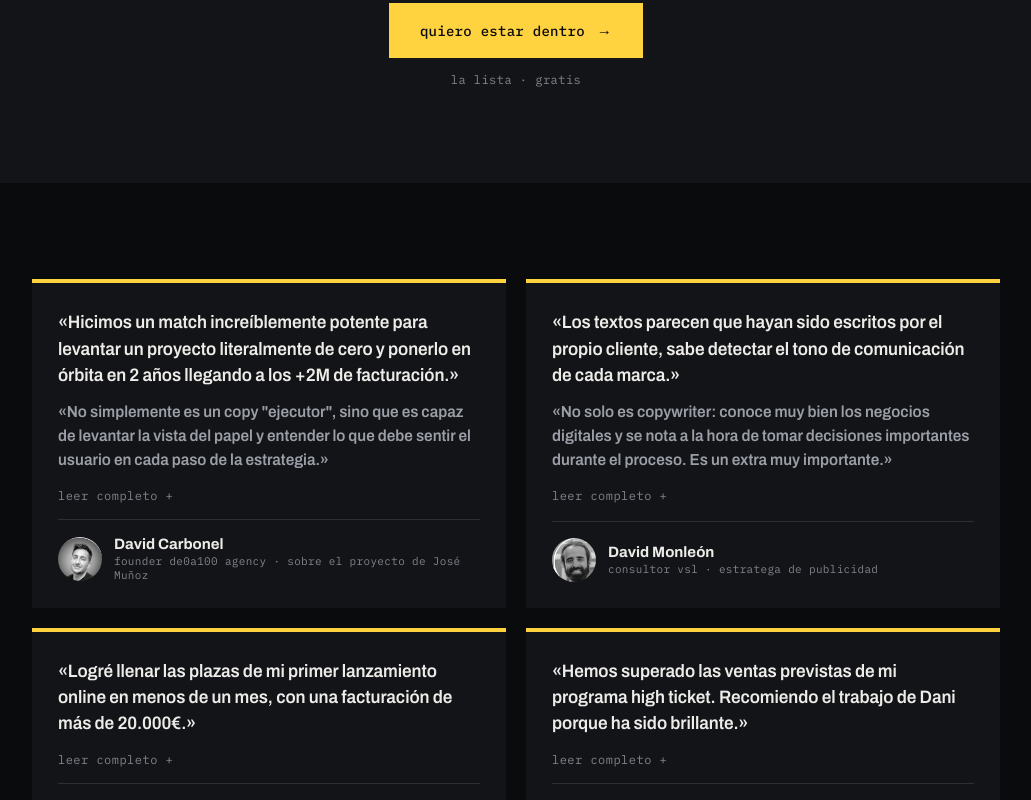
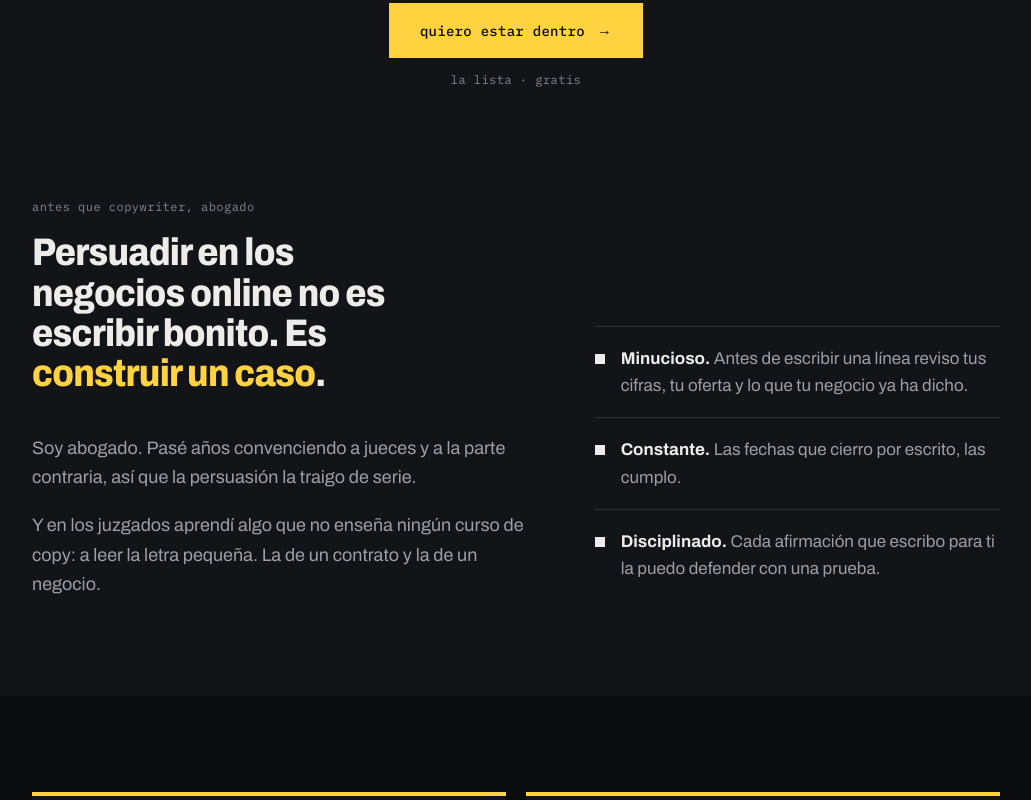
Before and after one commit to danigdecelis/danielgarciadecelis-com, a plain HTML site: page index.html in a window 1280 px wide. Shown: the part 1668-2468 px from the top of the page, without its empty margins (224-1255 px from the left). Drawn offline with Linux system fonts and the light colour scheme.

Commit message:
Home: nota «(el de más de 50 lanzamientos)» y bloque de abogado tras la prueba social en vídeo
Co-Authored-By: Claude Opus 5.5 <noreply@anthropic.com>
Claude-Session: https://claude.ai/code/session_01XXbBETsFo9E2RXX8XyC9xQ

```diff
--- a/index.html
+++ b/index.html
@@ -68,6 +68,15 @@ html{scroll-behavior:smooth}
 @media (min-width:1200px) and (max-width:1359px){.hs-nota{font-size:12px}}
 .hs-fin{margin-top:14px!important;padding-top:14px;border-top:1px solid var(--line);font-size:clamp(17px,1.5vw,19px);line-height:1.55;color:var(--ink-muted)}
 @media (max-width:1199px){.hs-nota{flex-basis:100%;padding-left:22px}}
+.abogado{margin-top:112px;display:grid;grid-template-columns:minmax(0,1.25fr) minmax(0,1fr);gap:56px;align-items:end}
+.abogado .h-sec{max-width:18ch}
+.abogado-eti{margin:0 0 18px;font-family:var(--font-mono);font-size:12px;letter-spacing:.04em;color:var(--ink-subtle)}
+.abogado-p{margin:18px 0 0;max-width:56ch;font-size:18px;line-height:1.65;color:var(--ink-muted)}
+.abogado-rasgos{list-style:none;margin:0;padding:0;display:flex;flex-direction:column;gap:0}
+.abogado-rasgos li{padding:18px 0 18px 26px;border-top:1px solid var(--line);position:relative;font-size:17px;line-height:1.6;color:var(--ink-muted)}
+.abogado-rasgos li::before{content:"";position:absolute;left:0;top:27px;width:10px;height:10px;background:var(--ink)}
+.abogado-rasgos b{color:var(--ink);font-weight:700}
+@media (max-width:820px){.abogado{margin-top:72px;grid-template-columns:minmax(0,1fr);gap:28px}.abogado-p{font-size:17px}}
 .metodo{margin-top:112px}
 .metodo-lead{margin:0 0 28px;font-family:var(--font-mono);font-size:13px;color:var(--ink-subtle)}
 .metodo-pasos{list-style:none;margin:0;padding:0;display:grid;grid-template-columns:repeat(2,minmax(0,1fr));gap:0 48px;max-width:1040px}
@@ -115,7 +124,7 @@ html{scroll-behavior:smooth}
           <div class="hero-txt">
             <div class="hs">
               <p class="hs-1">La IA no me sustituye: trabaja para mí.</p>
-              <p class="hs-par"><b>Yo pongo el criterio</b> <span class="hs-nota">(el de decenas de lanzamientos y embudos de 5, 6 y&nbsp;7&nbsp;cifras)</span></p>
+              <p class="hs-par"><b>Yo pongo el criterio</b> <span class="hs-nota">(el de más de 50&nbsp;lanzamientos)</span></p>
               <p class="hs-par"><b>Ella, la velocidad</b></p>
               <p class="hs-fin">Con mi sistema operativo de IA trabajo más rápido y con más claridad y profundidad.</p>
             </div>
@@ -165,6 +174,20 @@ html{scroll-behavior:smooth}
             <div class="dg-stat dg-stat--grande"><span class="dg-stat__num">+50</span><span class="dg-stat__txt">lanzamientos desde 2020</span></div>
           </div>
           <div class="cta-fila home-cta"><a class="dg-btn dg-btn--primario dg-btn--grande" href="#lista">quiero estar dentro <span class="dg-arrow">→</span></a><span style="font-family: var(--font-mono); font-size: 12px; letter-spacing: .04em; color: var(--ink-subtle);">la lista · gratis</span></div>
+          <!-- Abogado (20-nov-2026): el entrenamiento en persuasión, como factor diferencial -->
+          <div class="abogado">
+            <div>
+              <p class="abogado-eti">antes que copywriter, abogado</p>
+              <h2 class="h-sec">Persuadir en los negocios online no es escribir bonito. Es <span class="dg-mark">construir un caso</span>.</h2>
+              <p class="abogado-p">Soy abogado. Pasé años convenciendo a jueces y a la parte contraria, así que la persuasión la traigo de serie.</p>
+              <p class="abogado-p">Y en los juzgados aprendí algo que no enseña ningún curso de copy: a leer la letra pequeña. La de un contrato y la de un negocio.</p>
+            </div>
+            <ul class="abogado-rasgos">
+              <li><b>Minucioso.</b> Antes de escribir una línea reviso tus cifras, tu oferta y lo que tu negocio ya ha dicho.</li>
+              <li><b>Constante.</b> Las fechas que cierro por escrito, las cumplo.</li>
+              <li><b>Disciplinado.</b> Cada afirmación que escribo para ti la puedo defender con una prueba.</li>
+            </ul>
+          </div>
         </div>
       </div>
     </div>
```
